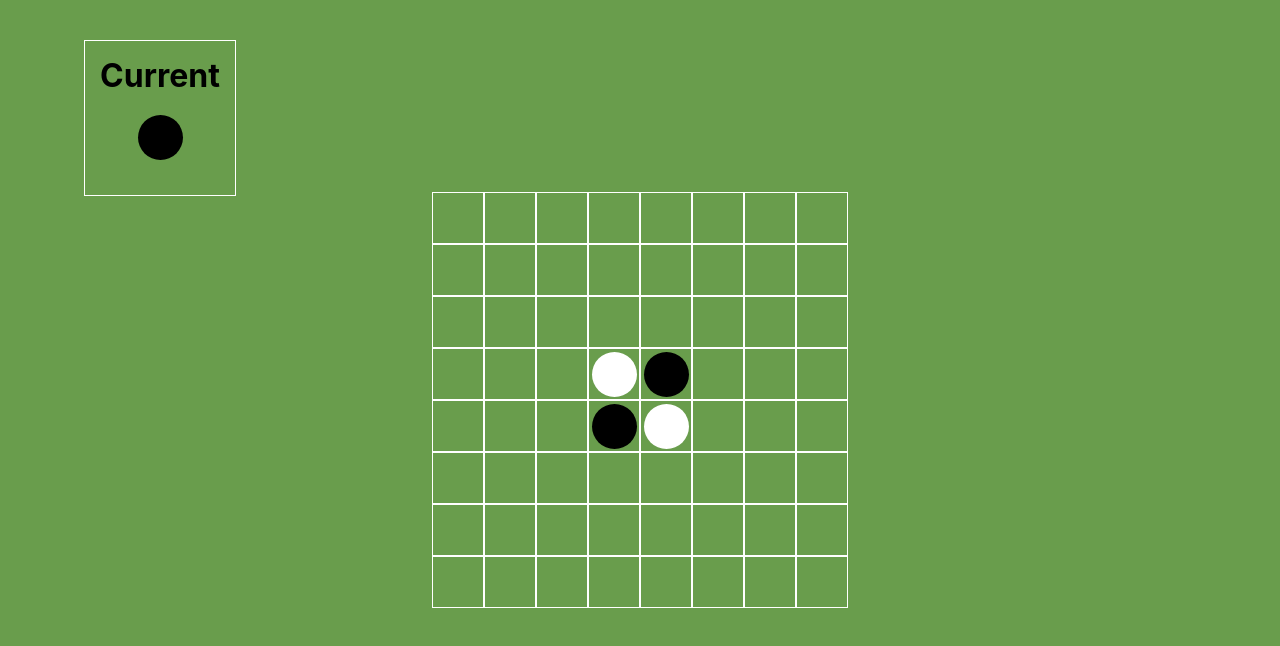
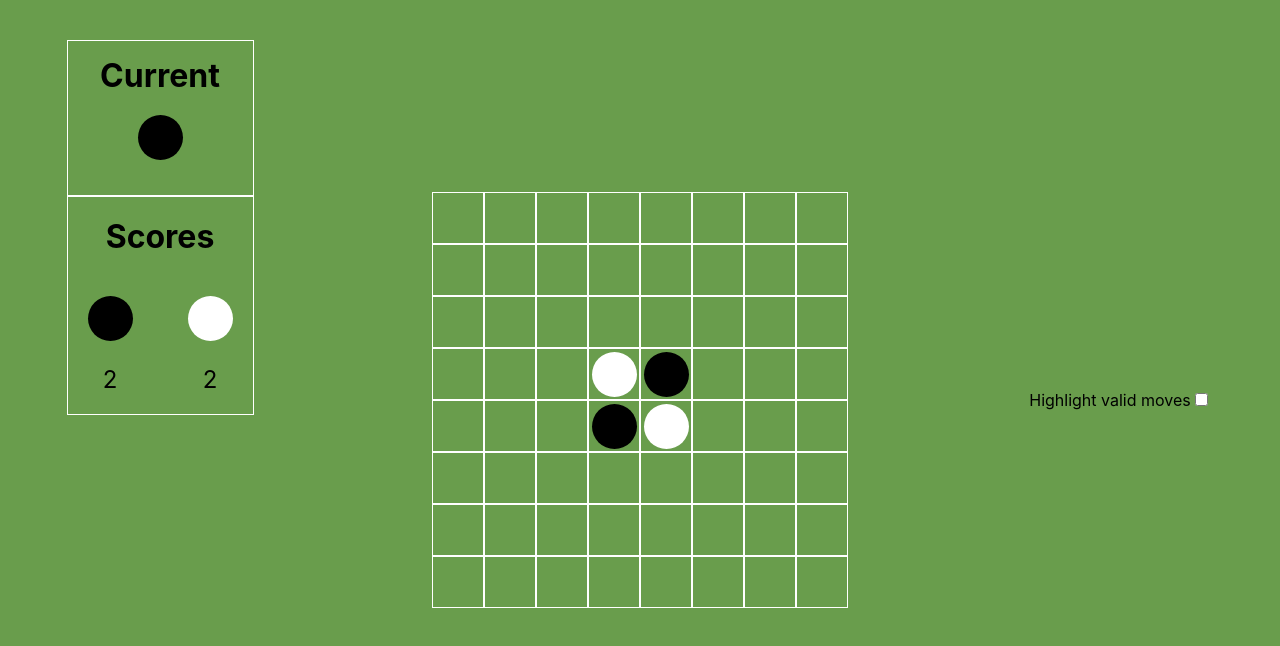
Before and after one commit to Miunn/othello-electron, a React (Create React App) app: page / in a window 1280 px wide. Shown: the top 646 px of the page. Built offline with nearby package versions, Linux system fonts and the light colour scheme.

Commit message:
Highlight valid moves checkbox option

```diff
--- a/src/components/Board.tsx
+++ b/src/components/Board.tsx
@@ -2,6 +2,7 @@ import React, { useEffect, useState } from "react";
 import Square from "./Square";
 import CurrentPlayer from "./CurrentPlayer";
 import "./styles/Board.css";
+import Scores from "./Scores";
 
 type SquareType = {
     index: number,
@@ -24,6 +25,9 @@ function Board() {
 
     const [squares, setSquares] = useState<SquareType[]>([]);
     const [currentPlayer, setCurrentPlayer] = useState<"black" | "white">("black");
+    const [blackPins, setBlackPins] = useState<number>(2);
+    const [whitePins, setWhitePins] = useState<number>(2);
+    const [isHighlightValid, setHighlightValid] = useState<boolean>(false);
 
     const initSquares = (): SquareType[] => {
         let sqs: SquareType[] = [];
@@ -131,7 +135,7 @@ function Board() {
         return directions;
     }
 
-    const switchPins = (direction: DirectionType, color: 'black' | 'white', index: number, pins: SquareType[]): SquareType[] => {
+    const switchPins = (direction: DirectionType, color: 'black' | 'white', index: number, pins: SquareType[]): [SquareType[], number] => {
         switch (direction) {
             case DirectionType.TOP:
                 return switchPinsTop(color, index, pins);
@@ -158,92 +162,116 @@ function Board() {
                 return switchPinsDTL(color, index, pins);
 
             default:
-                return pins;
+                return [pins, 0];
         }
     }
 
-    const switchPinsTop = (color: "black" | "white", index: number, pins: SquareType[]): SquareType[] => {
+    const switchPinsTop = (color: "black" | "white", index: number, pins: SquareType[]): [SquareType[], number] => {
+        let switchedAmount = 0;
         for (let i = index - 8; i >= 0; i -= 8) {
             const currPin = pins[i].color;
             if (currPin === "transparent" || currPin === color) break;
 
             pins[i].color = color;
+            switchedAmount++;
         }
-        return pins;
+
+        return [pins, switchedAmount];
     }
 
-    const switchPinsBottom = (color: "black" | "white", index: number, pins: SquareType[]): SquareType[] => {
+    const switchPinsBottom = (color: "black" | "white", index: number, pins: SquareType[]): [SquareType[], number] => {
+        let switchedAmount = 0;
         for (let i = index + 8; i < 64; i += 8) {
             const currPin = pins[i].color;
             if (currPin === "transparent" || currPin === color) break;
 
             pins[i].color = color;
+            switchedAmount++;
         }
-        return pins;
+
+        return [pins, switchedAmount];
     }
 
-    const switchPinsLeft = (color: "black" | "white", index: number, pins: SquareType[]): SquareType[] => {
+    const switchPinsLeft = (color: "black" | "white", index: number, pins: SquareType[]): [SquareType[], number] => {
+        let switchedAmount = 0;
         for (let i = index - 1; i >= index - (index % 8); i--) {
             const currPin = pins[i].color;
             if (currPin === "transparent" || currPin === color) break;
 
             pins[i].color = color;
+            switchedAmount++;
         }
-        return pins;
+
+        return [pins, switchedAmount];
     }
 
-    const switchPinsRight = (color: "black" | "white", index: number, pins: SquareType[]): SquareType[] => {
+    const switchPinsRight = (color: "black" | "white", index: number, pins: SquareType[]): [SquareType[], number] => {
+        let switchedAmount = 0;
         for (let i = index + 1; i < index + 8 - (index % 8); i++) {
             const currPin = pins[i].color;
             if (currPin === "transparent" || currPin === color) break;
 
             pins[i].color = color;
+            switchedAmount++;
         }
-        return pins;
+
+        return [pins, switchedAmount];
     }
 
-    const switchPinsDTR = (color: "black" | "white", index: number, pins: SquareType[]): SquareType[] => {
+    const switchPinsDTR = (color: "black" | "white", index: number, pins: SquareType[]): [SquareType[], number] => {
         // DTR
+        let switchedAmount = 0;
         for (let i = index - 7; i > index + 8 - (index % 8) - (7-index%8)*8 && i >= 0; i -= 7) {
             const currPin = pins[i].color;
             if (currPin === "transparent" || currPin === color) break;
 
             pins[i].color = color;
+            switchedAmount++;
         }
-        return pins;
+
+        return [pins, switchedAmount];
     }
 
-    const switchPinsDBR = (color: "black"|"white", index: number, pins: SquareType[]): SquareType[] => {
+    const switchPinsDBR = (color: "black"|"white", index: number, pins: SquareType[]): [SquareType[], number] => {
         // DBR
+        let switchedAmount = 0;
         for (let i = index + 9; i < index + 8 - (index % 8) + (7-index%8)*8 && i < 64; i += 9) {
             const currPin = pins[i].color;
 
             if (currPin === "transparent" || currPin === color) break;
             pins[i].color = color;
+            switchedAmount++;
         }
-        return pins;
+
+        return [pins, switchedAmount];
     }
 
-    const switchPinsDBL = (color: "black"|"white", index: number, pins: SquareType[]): SquareType[] => {
+    const switchPinsDBL = (color: "black"|"white", index: number, pins: SquareType[]): [SquareType[], number] => {
         // DBL
+        let switchedAmount = 0;
         for (let i = index + 7; i < index - (index%8) + index%8*8 && i < 64; i += 7) {
             const currPin = pins[i].color;
 
             if (currPin === "transparent" || currPin === color) break;
             pins[i].color = color;
+            switchedAmount++;
         }
-        return pins;
+
+        return [pins, switchedAmount];
     }
 
-    const switchPinsDTL = (color: "black"|"white", index: number, pins: SquareType[]): SquareType[] => {
+    const switchPinsDTL = (color: "black"|"white", index: number, pins: SquareType[]): [SquareType[], number] => {
         // DTL
+        let switchedAmount = 0;
         for (let i = index - 9; i >= index - (index%8) - index%8*8 && i >= 0; i -= 9) {
             const currPin = pins[i].color;
 
             if (currPin === "transparent" || currPin === color) break;
             pins[i].color = color;
+            switchedAmount++;
         }
-        return pins;
+
+        return [pins, switchedAmount];
     }
 
     const play = (index: number) => {
@@ -256,11 +284,22 @@ function Board() {
         if (validDirections.length < 1) return;
 
         let switchedSquares = [...squares];
+        let switchedAmount = 0;
         switchedSquares[index].color = currentPlayer;
         for (let direction of validDirections) {
-            switchPins(direction, currentPlayer, index, switchedSquares);
+            const [switchedSquaresDirection, switchedAmountDirection] = switchPins(direction, currentPlayer, index, switchedSquares);
+            switchedSquares = switchedSquaresDirection;
+            switchedAmount += switchedAmountDirection;
         }
         setSquares(switchedSquares);
+
+        if (currentPlayer === "black") {
+            setBlackPins(blackPins+switchedAmount+1);
+            setWhitePins(whitePins-switchedAmount);
+        } else {
+            setBlackPins(blackPins-switchedAmount);
+            setWhitePins(whitePins+switchedAmount+1);
+        }
 
         setCurrentPlayer(currentPlayer === "black" ? "white" : "black");
     }
@@ -291,15 +330,30 @@ function Board() {
     useEffect(() => {
         if (squares.length === 0) return;
 
+        if (!isHighlightValid) {
+            console.log("Hide");
+            const newHighLight = squares.map((sq): SquareType => {;
+                return {
+                    ...sq,
+                    highlightColor: "transparent",
+                }
+            });
+            setSquares(newHighLight);
+            return;
+        }
+
         // If we run it on squares empty (before initial setSquares finishes)
         // This will map on an empty array and setSquares with that empty array
         // Overwriting the init setSquares
         highlightValidMoves();
-    }, [currentPlayer]);
+    }, [currentPlayer, isHighlightValid]);
 
     return (
         <div className="Board">
+            <div style={{alignSelf: "flex-start"}}>
             <CurrentPlayer defaultPlayer={currentPlayer} />
+            <Scores blackPins={blackPins} whitePins={whitePins} />
+            </div>
 
             <div className="Board-Wrapper">
                 {squares.map((sq) =>
@@ -312,6 +366,11 @@ function Board() {
                     />
                 )}
             </div>
+
+            <div>
+                <label htmlFor="isHighlightValidCheckbox">Highlight valid moves</label>
+                <input type="checkbox" name="isHighlightValid" id="isHighlightValidCheckbox" onChange={(e) => setHighlightValid(e.target.checked)} />
+            </div>
         </div>
     )
 }
--- /dev/null
+++ b/src/components/Scores.tsx
@@ -0,0 +1,27 @@
+import Pin from "./Pin";
+import "./styles/Scores.css";
+
+interface Props {
+    blackPins: number,
+    whitePins: number,
+}
+
+function Scores({blackPins, whitePins}: Props) {
+    return (
+        <div className="Scores">
+            <h1 className="Scores-Headline">Scores</h1>
+            <div className="Score">
+                <Pin color="black" />
+
+                <p>{blackPins}</p>
+            </div>
+            <div className="Score">
+                <Pin color="white" />
+
+                <p>{whitePins}</p>
+            </div>
+        </div>
+    )
+}
+
+export default Scores;
--- a/src/components/styles/Board.css
+++ b/src/components/styles/Board.css
@@ -16,8 +16,3 @@
     grid-template-columns: repeat(8, 1fr);
     grid-template-rows: repeat(8, 1fr);
 }
-
-.Current-Wrapper {
-    align-self: flex-start;
-
-}
--- /dev/null
+++ b/src/components/styles/Scores.css
@@ -0,0 +1,22 @@
+.Scores {
+    display: grid;
+    grid-template-columns: repeat(2, 1fr);
+    column-gap: 15px;
+
+    border: 1px solid white;
+}
+
+.Scores-Headline {
+    grid-column: 1/-1;
+    padding: 20px;
+    margin: 0;
+}
+
+.Score {
+    padding: 20px;
+}
+
+.Score p {
+    margin-bottom: 0;
+    font-size: 1.5rem;
+}
```
